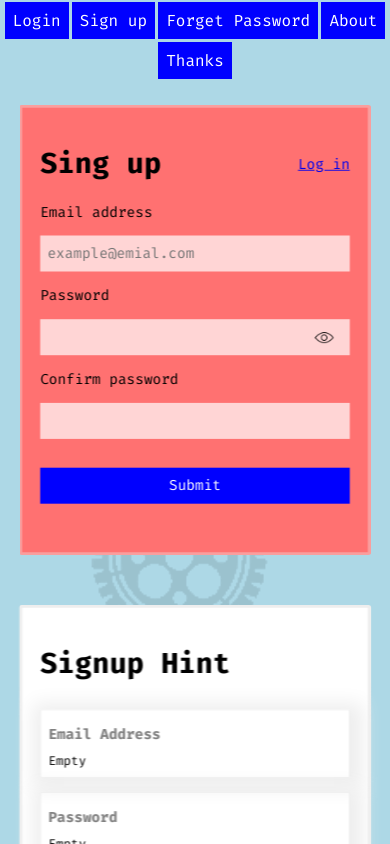
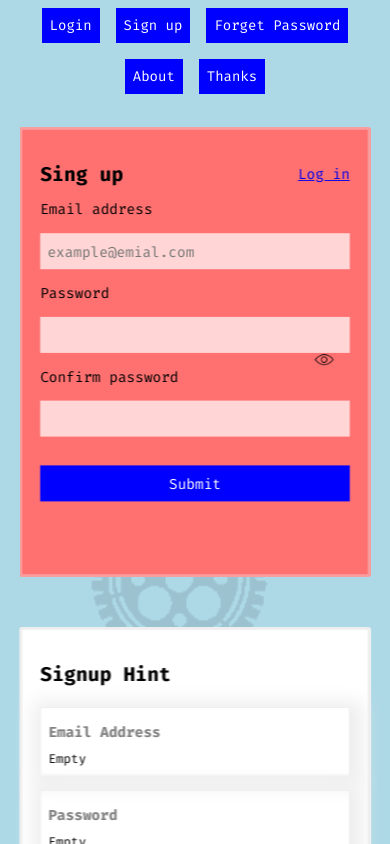
Before and after one commit to ariannargesi/cubic-forms, a React (Create React App) app: page / in a window 390 px wide. Shown: the top 844 px of the page. Built offline with nearby package versions, Linux system fonts and the light colour scheme.

Commit message:
responsive design its doen

```diff
--- a/src/responsive.css
+++ b/src/responsive.css
@@ -1,6 +1,10 @@
 @media (max-width: 400px){
     body {
+
         background: lightblue ;
+    }
+    h1{
+        font-size: 22px;
     }
     .buttons-group {
         margin: 0;
@@ -34,3 +38,46 @@
         width: 100%;
     }
 }
+@media (max-width: 500px){
+    h1{
+        font-size: 22px;
+    }
+    body {
+        background: lightblue ;
+    }
+    .buttons-group {
+        margin: 0;
+        position: relative;
+    }
+    .button {
+        margin: 0.1rem;
+    }
+    .cubes {
+        display: block;
+    }
+    .wrapper {
+        width: 90%;
+        transform: scale(0.9);
+        margin: 0 auto;
+    }
+    .face {
+        width: 90%;
+    }
+}
+@media (max-width: 800px){
+    h1{
+        font-size: 22px;
+    }
+    .button {
+        margin: 0.5rem;
+        font-size: 14px;
+    }
+    .wrapper {
+        width: 100%;
+        transform: scale(0.9);
+        margin: 0 auto;
+    }
+    .face {
+        width: 100%;
+    }
+}
```
